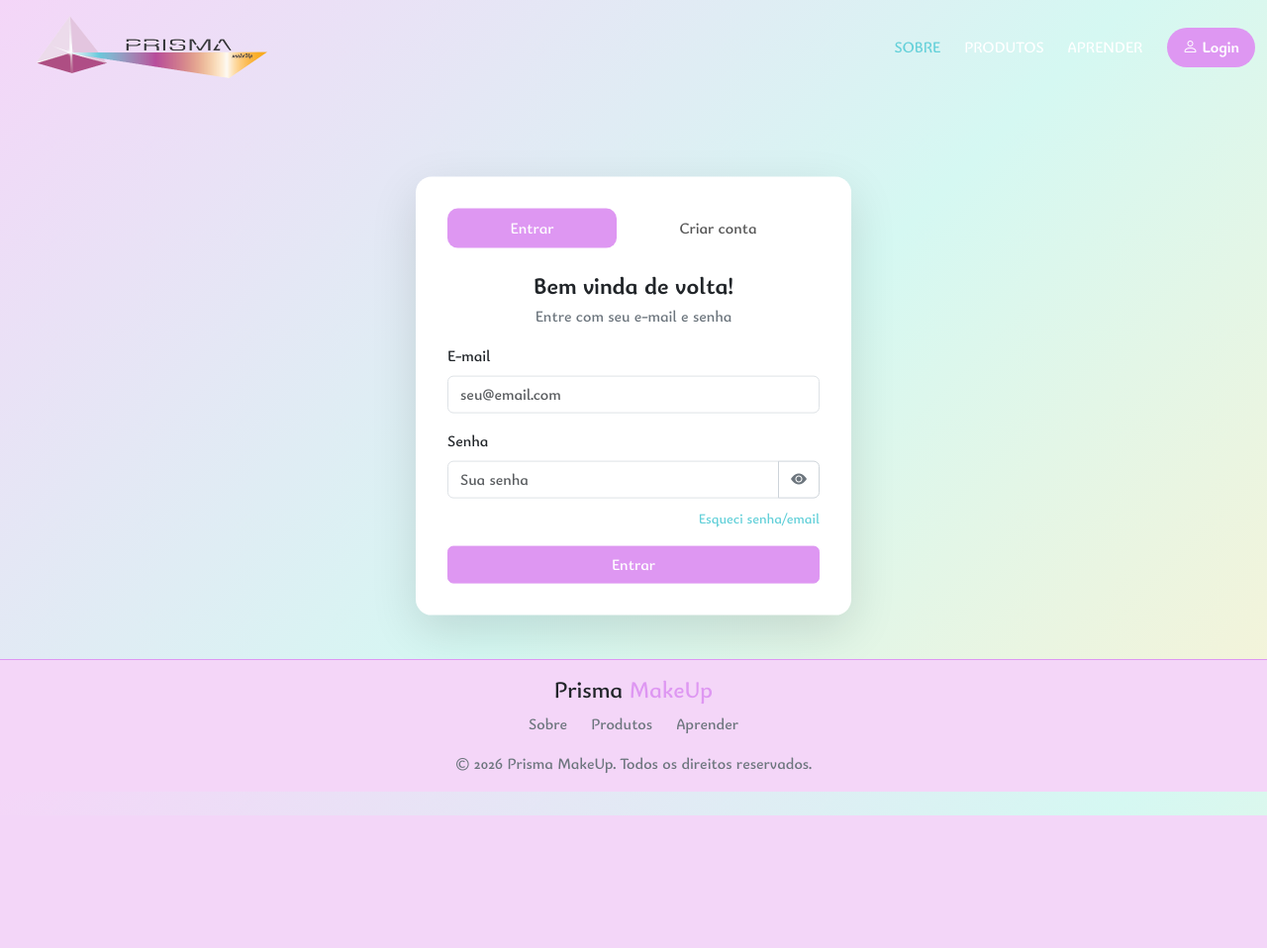
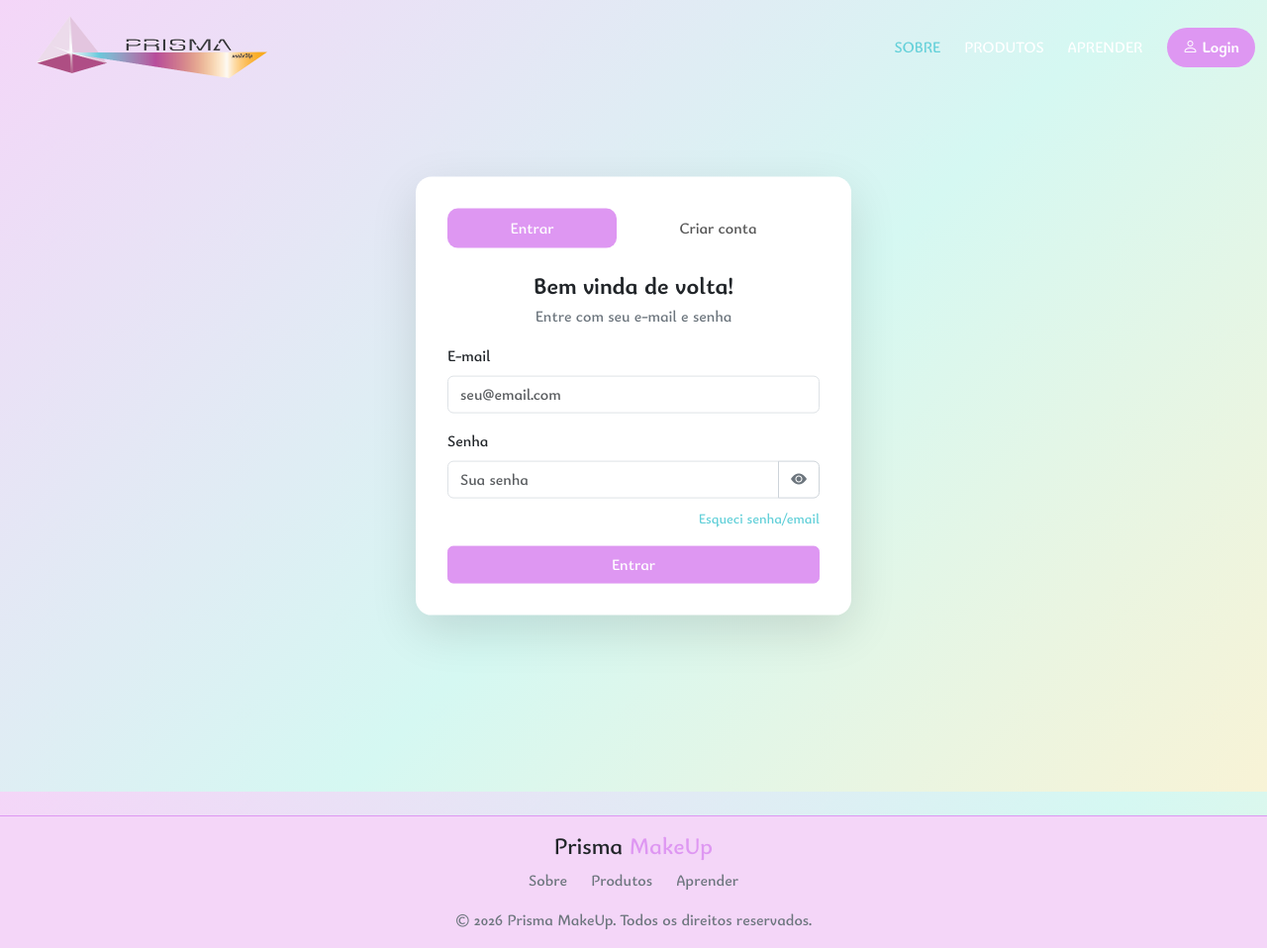
Before and after one commit to joaoa8/Prisma-MakeUp, a PHP site: page /pages/login.php in a window 1280 px wide. Shown: the whole page at 99% size. Before the commit the page ends 824 px from the top, so only its background shows below. Run offline with PHP 8.4, Linux system fonts and the light colour scheme.

Commit message:
organização index e componentes gerais

```diff
--- a/components/footer.php
+++ b/components/footer.php
@@ -1,4 +1,4 @@
-<footer class="position-fixed bottom-0 border-top border-1 border-purple2 bg-purple w-100 p-3">
+<footer class="border-top border-1 border-purple2 bg-purple w-100 p-3">
         <div class="text-center">
             <h4>Prisma <span class="text-purple2">MakeUp</span></h4>
             <ul class="list-unstyled d-flex justify-content-center gap-4">
--- a/components/header.php
+++ b/components/header.php
@@ -1,3 +1,5 @@
+<?php $arquivo_atual = basename($_SERVER['PHP_SELF']); ?>
+
 <header id="main-header" class="fixed-top w-100 z-3"
         style="transition: background-color 0.4s ease, backdrop-filter 0.4s ease;">
         <nav class="navbar navbar-expand-lg">
@@ -15,16 +17,16 @@
                 <div class="collapse navbar-collapse text-center mt-3 mt-lg-0" id="MenuNav">
                     <ul class="navbar-nav ms-auto d-flex flex-column flex-lg-row align-items-center gap-3 gap-lg-4">
                         <li class="nav-item">
-                            <a class="nav-link p-0 text-green2" href="index.html">SOBRE</a>
+                            <a class="nav-link p-0 text-green2" href="<?php if($arquivo_atual == "index.php"){echo "#";}else{echo "../index.php";}?>">SOBRE</a>
                         </li>
                         <li class="nav-item">
-                            <a class="nav-link p-0 text-white" href="/pages/produtos.html">PRODUTOS</a>
+                            <a class="nav-link p-0 text-white" href="/Prisma-MakeUp/pages/produtos.html">PRODUTOS</a>
                         </li>
                         <li class="nav-item">
-                            <a class="nav-link p-0 text-white" href="#">APRENDER</a>
+                            <a class="nav-link p-0 text-white" href="/Prisma-MakeUp/pages/cursos.php">APRENDER</a>
                         </li>
                         <li class="nav-item fw-bold rounded-pill bg-purple2 p-2 px-3">
-                            <a class="nav-link p-0 text-white" href="./pages/login.php"><i class="bi bi-person me-1"></i>Login</a>
+                            <a class="nav-link p-0 text-white" href="./Prisma-MakeUp/pages/login.php"><i class="bi bi-person me-1"></i>Login</a>
                         </li>
                     </ul>
                 </div>
--- a/index.php
+++ b/index.php
@@ -16,7 +16,8 @@
      include 'components/mainIndex.php';
      include 'components/footer.php'; ?>
 
-    <script src="https://cdn.jsdelivr.net/npm/bootstrap@5.3.8/dist/js/bootstrap.bundle.min.js" integrity="sha384-ENjdO4Dr2bkBIFxQpeoA6VZ6jIW3" crossorigin="anonymous"></script>
+    <script src="https://cdn.jsdelivr.net/npm/bootstrap@5.3.2/dist/js/bootstrap.bundle.min.js"></script>
     <script src="scripts/scriptIndex.js"></script>
+    <script src="scripts/scriptGeral.js"></script>
 </body>
 </html>
--- a/styles/styleIndex.css
+++ b/styles/styleIndex.css
@@ -1,8 +1,8 @@
 :root {
     --card-w: 320px;
     --card-h: 460px;
-    --scene-h: 700px;
-    --stage-h: 550px;
+    --scene-h: auto;
+    --stage-h: 580px;
     --icon-size: 58px;
     --name-size: 16px;
     --cat-size: 9px;
@@ -296,6 +296,7 @@ html::-webkit-scrollbar, body::-webkit-scrollbar {
     position: relative;
     width: 100%;
     height: var(--stage-h);
+    padding-bottom: 150px;
     perspective: 900px;
     display: flex;
     align-items: center;
```
Also changed, not shown: scripts/scriptGeral.js (added, +18 -0 lines), scripts/scriptIndex.js (+0 -19 lines), components/sectionFaq.php (indentation only).
